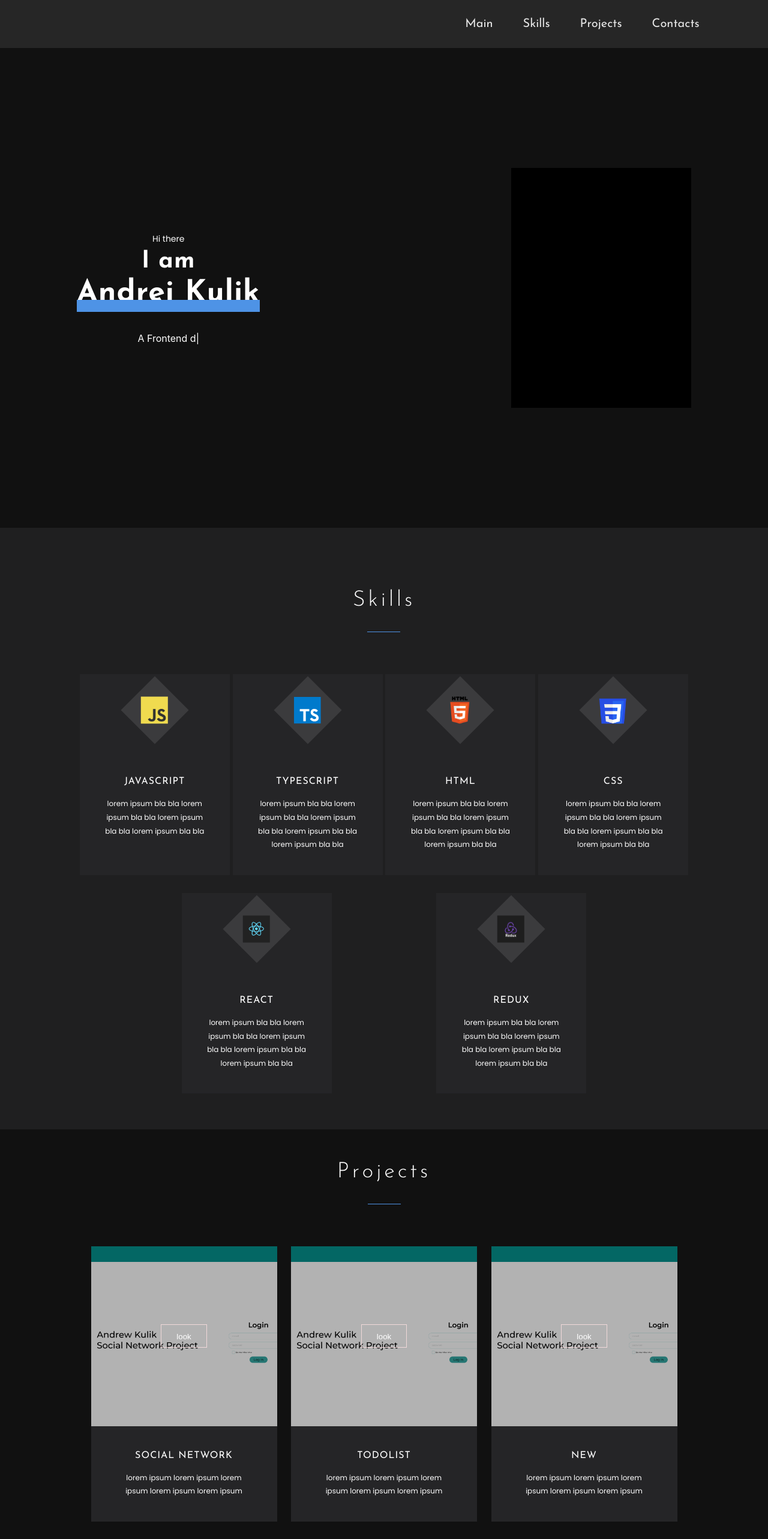
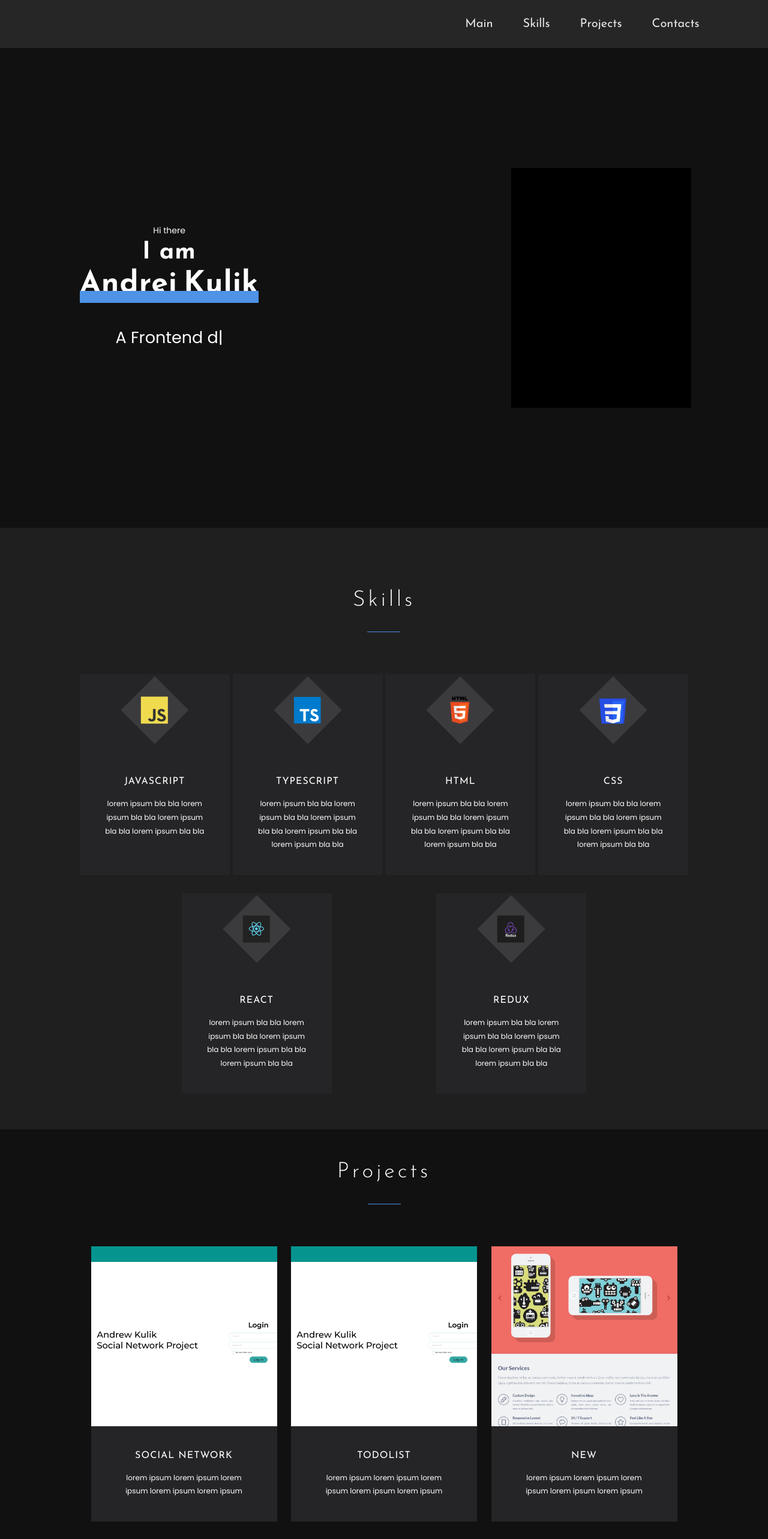
Before and after one commit to Andryteck/Portfolio-React, a React (Create React App) app: page / in a window 1280 px wide. Shown: the top 2566 px of the page at 60% size. Built offline with nearby package versions, Linux system fonts and the light colour scheme.

Commit message:
refactor: project and main styles

```diff
--- a/src/App.css
+++ b/src/App.css
@@ -9,3 +9,6 @@
 .App {
   text-align: center;
 }
+a {
+  text-decoration: none;
+}
--- a/src/ContactForm/ContactForm.module.css
+++ b/src/ContactForm/ContactForm.module.css
@@ -3,6 +3,7 @@
     background-color: #1f1f20;
     padding: 100px 0;
 }
+
 form input, form textarea {
     width: 100%;
 }
@@ -20,6 +21,7 @@ input {
     margin-top: 15px;
 
 }
+
 textarea {
     padding: 11px 15px 13px 14px;
     resize: none;
@@ -42,13 +44,47 @@ form {
     justify-content: space-around;
     flex-direction: column;
 }
+
 .contactFormContainer {
     justify-content: space-around;
     flex-direction: column;
 }
+
 .contactForm button {
     width: 20%;
     padding: 10px 28px 14px;
     border-radius: 5px;
     align-content: center;
 }
+
+@media (max-width: 1235px) {
+    form {
+
+    }
+    .contactForm button {
+        width: 30%;
+    }
+}@media (max-width: 1024px) {
+    form {
+        width: 60%;
+    }
+    .contactForm button {
+        width: 40%;
+    }
+}
+@media (max-width: 600px) {
+    form {
+        width: 80%;
+    }
+    .contactForm button {
+        width: 40%;
+    }
+}
+@media (max-width: 375px) {
+    form {
+        width: 100%;
+    }
+    .contactForm button {
+        width: 100%;
+    }
+}
--- a/src/ContactForm/ContactForm.tsx
+++ b/src/ContactForm/ContactForm.tsx
@@ -4,7 +4,6 @@ import styleContainer from '../common/styles/Container.module.css'
 import Button from "../common/Button/Button";
 import Title from "../common/Title/Title";
 import {contactFormAPI} from "../api/Contactform";
-import axios from "axios";
 
 
 class ContactForm extends React.Component {
@@ -21,6 +20,7 @@ class ContactForm extends React.Component {
     onChange(e: any) {
         this.setState({
             [e.target.name]: e.target.value
+
         })
     }
 
@@ -33,9 +33,10 @@ class ContactForm extends React.Component {
         // @ts-ignore
         let message = this.state.message
         // etc
-       contactFormAPI.postInfo(name,contacts,message).then(() => {
-           alert('Send message')
-       })
+        contactFormAPI.postInfo(name, contacts, message).then(() => {
+            alert('Send message')
+        })
+        e.target.reset();
     }
 
 
@@ -46,7 +47,7 @@ class ContactForm extends React.Component {
                 <div className={`${styleContainer.container} ${style.contactFormContainer}`}>
                     <Title title={'Contact'}/>
                     <form onSubmit={this.onSubmit.bind(this)}>
-                        <input type="text" placeholder={'Name'} name={'name'} onChange={this.onChange.bind(this)} />
+                        <input type="text" placeholder={'Name'} name={'name'} onChange={this.onChange.bind(this)}/>
                         <input type="email" placeholder={'E-mail'} name={'contacts'}
                                onChange={this.onChange.bind(this)}/>
                         <textarea placeholder={'please write what you want'} name={'message'}
--- a/src/Main/Main.module.css
+++ b/src/Main/Main.module.css
@@ -3,60 +3,93 @@
     background-color: #111;
     width: 100%;
 }
+
+.mainBlock .container {
+    flex-wrap: wrap;
+}
+
 .homeArea {
     color: #fff;
     letter-spacing: 1px;
     margin-bottom: 34px;
     font: 700 40px/1.2 'Josefin Sans', sans-serif;
 }
-.name {
+
+.name, .surName {
     font-size: 50px;
     position: relative;
     display: inline-block;
+    margin: 0 5px;
 }
-.name::after {
+
+.name::after, .surName:after {
     content: "";
     position: absolute;
-    left: 0;
-    right: 0;
     bottom: 0;
     height: 20px;
-    width: 100%;
     background: #4e93e6;
 }
+
+.name::after {
+    right: -15px;
+    left: 0;
+}
+
+.surName::after {
+    left: -15px;
+    right: 0;
+}
+
 .text {
     display: flex;
     flex-direction: column;
     justify-content: space-between;
 }
+
 p {
     color: white
 }
+
 p span {
     color: white;
 }
+
+h1 {
+    color: #fff;
+    font:400 27px/1.8 'Poppins', sans-serif;
+}
+
 .subTitle {
     font-size: 16px;
     color: #fff;
     font: 400 14px/1.8 'Poppins', sans-serif;
 }
+
 .photo {
     width: 300px;
     height: 400px;
     background-color: black;
 }
 
-/*@media (max-width: 1078px) {*/
-/*    .mainBlock .container {*/
-/*        justify-content: center;*/
-/*    }*/
-/*}*/
+@media (max-width: 385px) {
+    .name::after {
+        right: 0;
+        left: 0;
+
+    }
+
+    .surName::after {
+        left: 0;
+        right: 0;
+    }
+}
 
 @media (max-width: 425px) {
     .mainBlock {
         height: 100%;
         padding: 100px 0;
     }
+
     .photo {
         margin: 0 auto;
     }
@@ -68,6 +101,7 @@ p span {
         align-items: flex-start;
 
     }
+
     h1 {
         white-space: nowrap;
     }
--- a/src/Main/Main.tsx
+++ b/src/Main/Main.tsx
@@ -19,13 +19,17 @@ function Main(props: PropsType) {
 
     return (
         <div className={style.mainBlock} ref={props.mainRef}>
-            <div className={styleContainer.container}>
+            <div className={`${styleContainer.container} ${style.container}`}>
                 <div className={style.text}>
                     <span className={style.subTitle}>Hi there</span>
-                    <h1 className={style.homeArea}>I am <br/>
-                        <span className={style.name}>Andrei Kulik</span>
-                    </h1>
-                    <p>
+                    <p className={style.homeArea}>
+                        I am
+                        <div>
+                            <span className={style.name}>Andrei </span>
+                            <span className={style.surName}>Kulik</span>
+                        </div>
+                    </p>
+                    <h1>
                         {count ? (
                             <Typist avgTypingDelay={100} onTypingDone={() => setCount(0)}>
                                 <span>A Frontend developer</span>
@@ -34,7 +38,7 @@ function Main(props: PropsType) {
                         ) : (
                             ""
                         )}
-                    </p>
+                    </h1>
                 </div>
                 <div className={style.photo}></div>
             </div>
--- a/src/MyProjects/Project/Project.module.scss
+++ b/src/MyProjects/Project/Project.module.scss
@@ -18,16 +18,29 @@
     background-size: cover;
     background-position: center;
     position: relative;
-    &::before {
+
+    &:hover::before {
       position: absolute;
       content: '';
-      background-color: black;
+      //background-color: black;
       top: 0;
       bottom: 0;
       left: 0;
       right: 0;
+      text-decoration: none;
+      color: #999;
+      //opacity: 0.3;
+      z-index: 0;
+      transition: all 0.125s ease-in-out 0s;
       opacity: 0.3;
-      z-index: 0;
+      background-color: #1f1f20;
+    }
+    & button {
+      display: none;
+    }
+    &:hover button {
+      border: 1px solid #f0d8d9;
+      display: block;
     }
   }
 
--- a/src/MyProjects/Project/Project.tsx
+++ b/src/MyProjects/Project/Project.tsx
@@ -1,4 +1,4 @@
-import React from 'react';
+import React, {FocusEventHandler, useState} from 'react';
 import style from './Project.module.scss'
 import Button from "../../common/Button/Button";
 
@@ -18,13 +18,16 @@ function Project(props: propsType) {
 
     return (
         <div className={style.project}>
-            <div className={style.projectsImage} style={props.style}>
-                <a href={props.link}><Button title={'look'}/> </a>
-            </div>
+            <a href={props.link}>
+                <div className={style.projectsImage} style={props.style}>
+                    <Button title={'look'}/>
+                </div>
+            </a>
             <div className={style.projectInfo}>
                 <h3 className={style.projectTitle}>{props.title}</h3>
                 <span className={style.description}>{props.description}</span>
             </div>
+
         </div>
     )
 }
--- a/src/MyProjects/Projects.module.scss
+++ b/src/MyProjects/Projects.module.scss
@@ -2,9 +2,11 @@
   min-height: 100vh;
   background-color: #111;
   width: 100%;
-  @media (max-width: 425px) {
+  @media (max-width: 1162px) {
     height: 100%;
+    padding-bottom: 60px;
   }
+
 
   .projectsContainer {
     justify-content: flex-start;
--- a/src/MyProjects/Projects.tsx
+++ b/src/MyProjects/Projects.tsx
@@ -5,7 +5,8 @@ import styleTitle from '../common/Title/Title.module.scss'
 import Project from "./Project/Project";
 import Title from '../common/Title/Title';
 import socialNetwork from '../assets/image/SocialNetworkProject.png';
-import {Redirect} from 'react-router-dom';
+import singolo from '../assets/image/singolo.jpg';
+
 
 type PropsType = {
     projectsRef: any
@@ -46,10 +47,10 @@ function Projects(props: PropsType) {
         title: 'New', action: redirectToTodolist,
         social: {
             color: 'blue',
-            backgroundImage: 'url(' + socialNetwork + ')'
+            backgroundImage: 'url(' + singolo + ')'
         },
         description: 'lorem ipsum lorem ipsum lorem ipsum lorem ipsum lorem ipsum',
-        link: "https://andryteck.github.io/react-way-of-samurai/#/react-way-of-samurai/login"
+        link: "https://singolo-kulik.netlify.app/"
     }
     ]
     return (
```
Also changed, not shown: src/assets/image/singolo.jpg (added).
